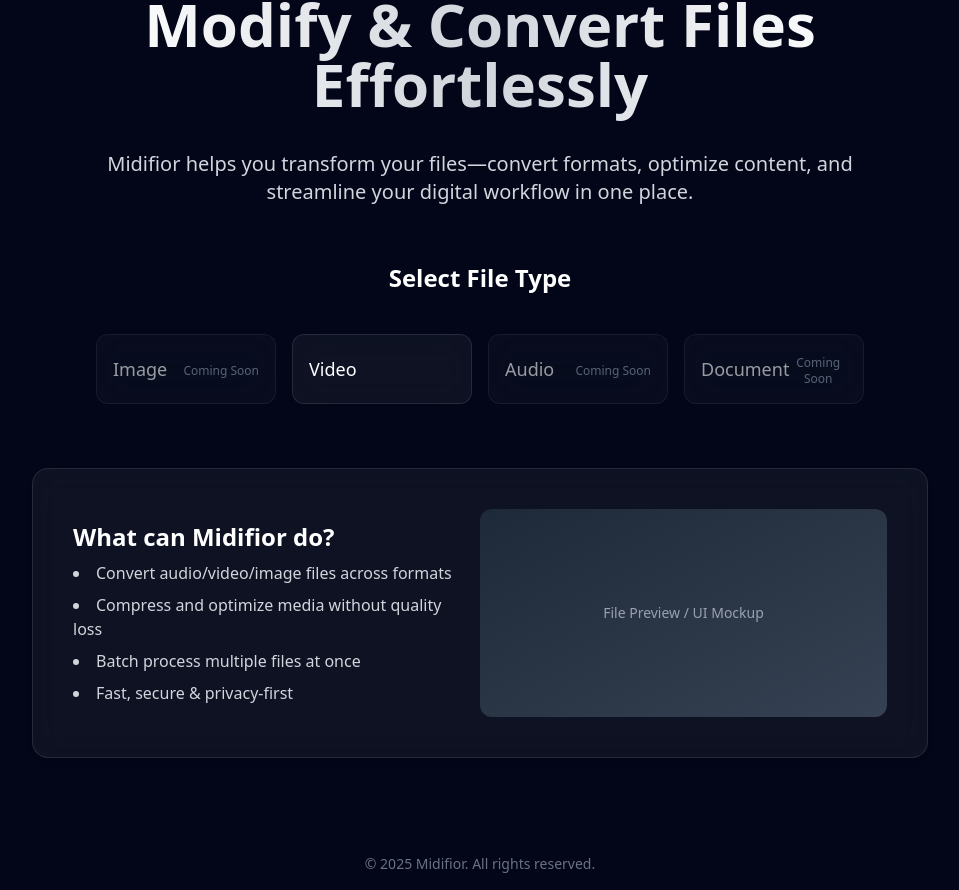
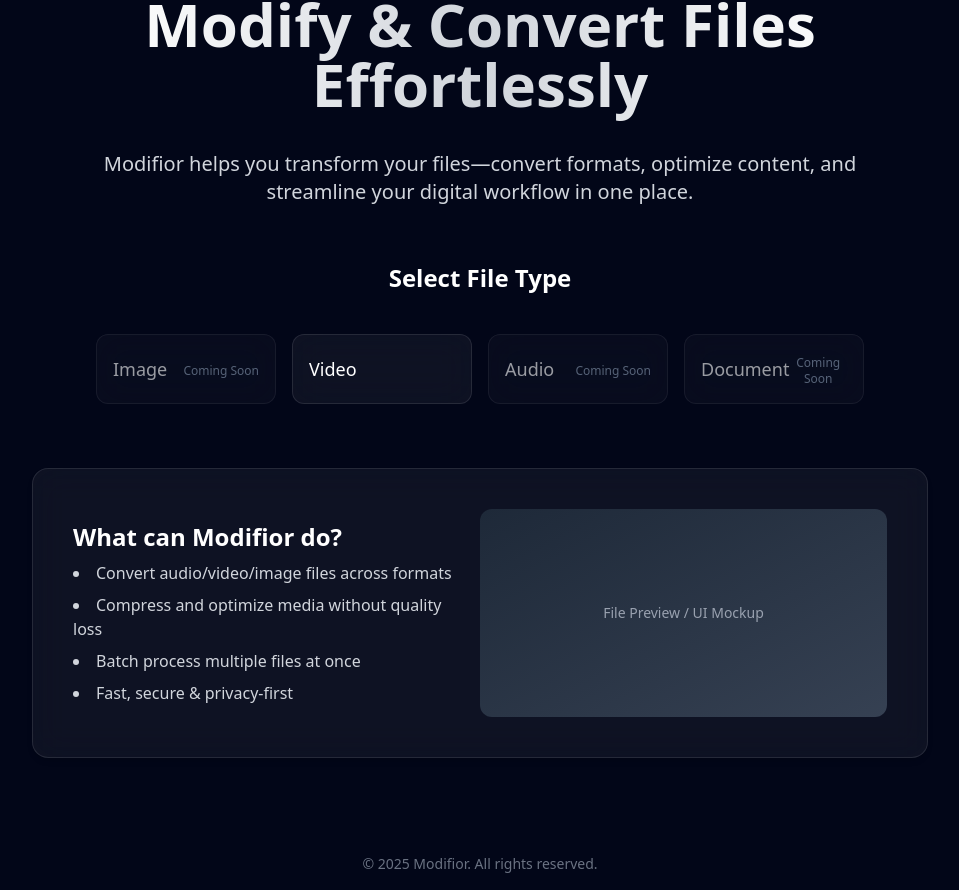
Before and after one commit to Sagnik-23/Next-JS, a Next.js app in the folder converter/: page / in a window 1280 px wide. Shown: the part 174-1064 px from the top of the page, without its empty margins (160-1119 px from the left). Built offline with nearby package versions, Linux system fonts and the light colour scheme.

Commit message:
Name Changes

```diff
--- a/converter/app/about/page.tsx
+++ b/converter/app/about/page.tsx
@@ -25,7 +25,7 @@
           We love hearing from our users! If you have suggestions, feedback, or need support, please reach out at <a href="mailto:sagnik432005@gmail.com" className="text-blue-400 underline">sagnik432005@gmail.com</a>.
         </p>
         <div className="mt-8 text-center">
-          <span className="text-xs text-gray-500">&copy; {new Date().getFullYear()} Media Converter. All rights reserved.</span>
+          <span className="text-xs text-gray-500">&copy; {new Date().getFullYear()} Modifior. All rights reserved.</span>
         </div>
       </section>
     </main>
--- a/converter/app/page.tsx
+++ b/converter/app/page.tsx
@@ -20,7 +20,7 @@
             Modify & Convert Files Effortlessly
           </h1>
           <p className="text-gray-300 text-lg md:text-xl mb-8">
-            Midifior helps you transform your files—convert formats, optimize content, and streamline your digital workflow in one place.
+            Modifior helps you transform your files—convert formats, optimize content, and streamline your digital workflow in one place.
           </p>
 
           {/* <button className="bg-white text-slate-950 px-6 py-3 rounded-xl font-medium shadow-lg hover:bg-gray-100 transition">
@@ -58,7 +58,7 @@
         <section className="mt-16 w-full max-w-4xl mx-auto">
           <div className="bg-white/5 backdrop-blur-lg border border-white/10 rounded-2xl p-6 md:p-10 shadow-md flex flex-col md:flex-row items-center gap-6">
             <div className="flex-1">
-              <h2 className="text-2xl font-semibold mb-2">What can Midifior do?</h2>
+              <h2 className="text-2xl font-semibold mb-2">What can Modifior do?</h2>
               <ul className="text-gray-300 space-y-2 text-sm md:text-base list-disc list-inside">
                 <li>Convert audio/video/image files across formats</li>
                 <li>Compress and optimize media without quality loss</li>
@@ -76,7 +76,7 @@
 
         {/* Footer */}
         <footer className="mt-20 text-sm text-gray-500 text-center p-4">
-          © {new Date().getFullYear()} Midifior. All rights reserved.
+          © {new Date().getFullYear()} Modifior. All rights reserved.
         </footer>
       </div>
     </>
--- a/converter/app/privacy-policy/page.tsx
+++ b/converter/app/privacy-policy/page.tsx
@@ -31,7 +31,7 @@
           We may update this Privacy Policy from time to time. Any changes will be posted on this page, and your continued use of Media Converter constitutes acceptance of those changes.
         </p>
         <div className="mt-8 text-center">
-          <span className="text-xs text-gray-500">&copy; {new Date().getFullYear()} Media Converter. All rights reserved.</span>
+          <span className="text-xs text-gray-500">&copy; {new Date().getFullYear()} Modifior. All rights reserved.</span>
         </div>
       </section>
     </main>
```
